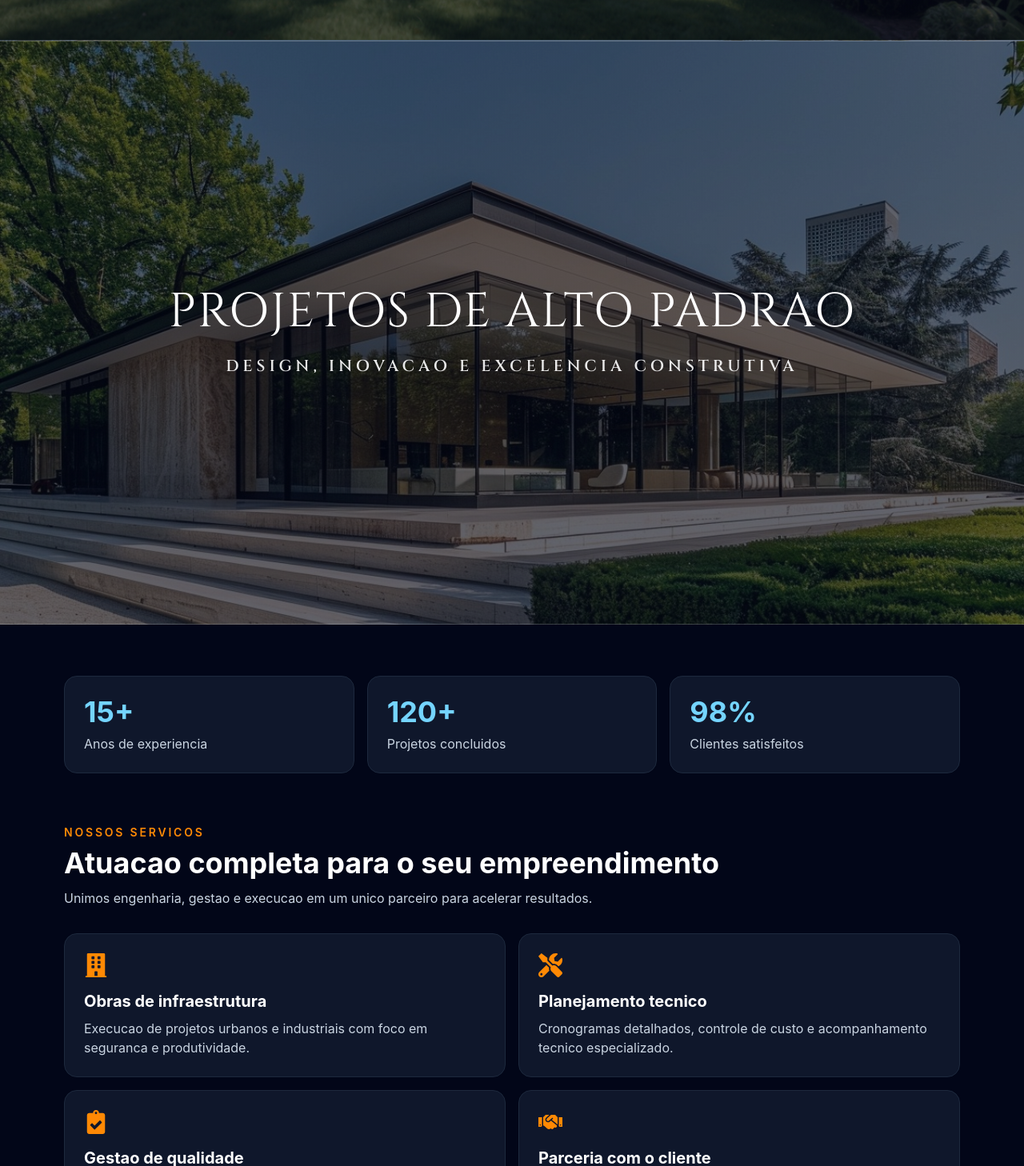
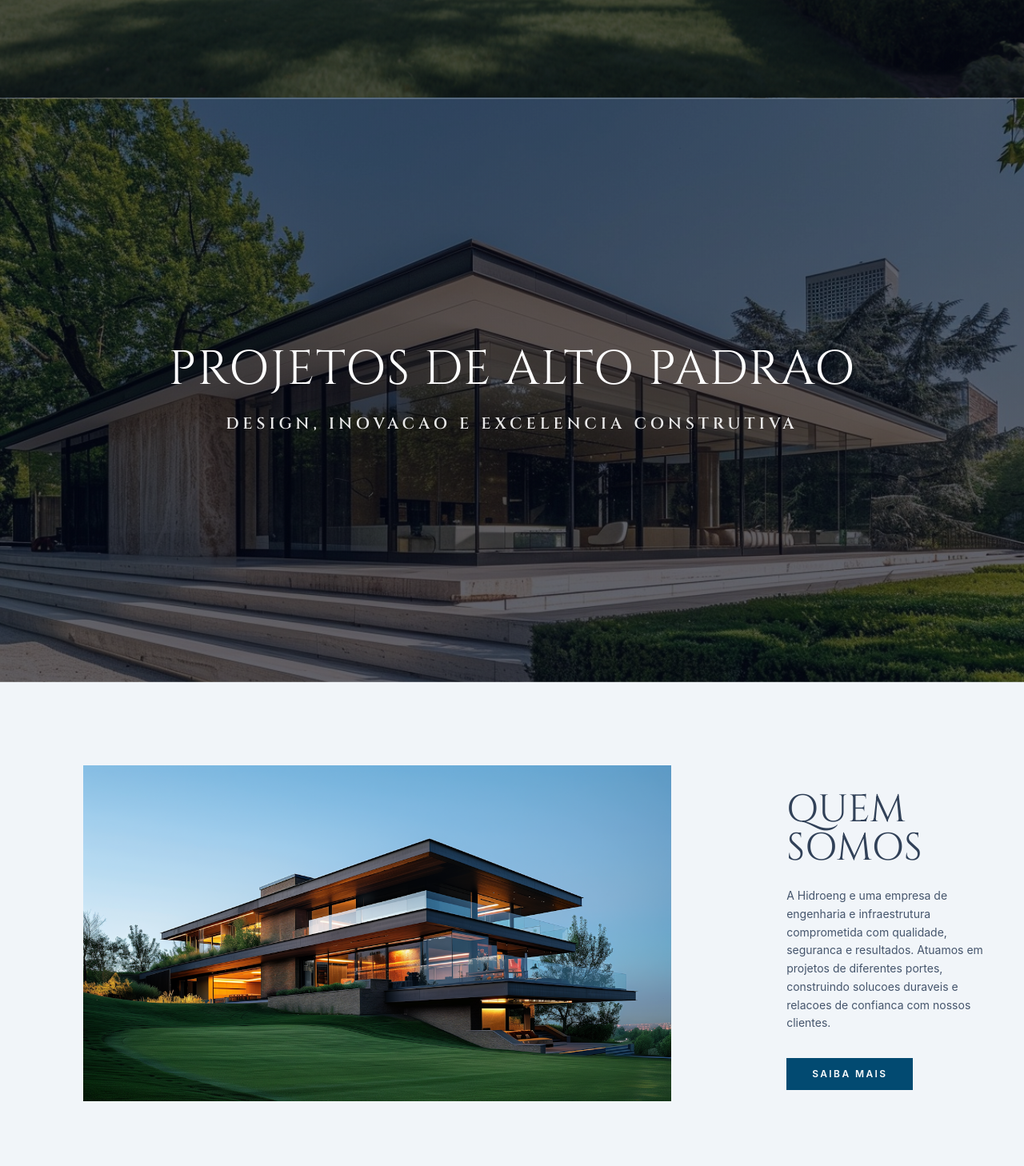
Before and after one commit to RockNicolas/Hidroeng, a React (Vite) app: page / in a window 1280 px wide. Shown: the part 752-2210 px from the top of the page at 80% size. Built offline with nearby package versions, Linux system fonts and the light colour scheme.

Commit message:
Quebrando home em components, ajustando efeitos fantasmas em imgs

```diff
--- a/src/components/SiteLayout.jsx
+++ b/src/components/SiteLayout.jsx
@@ -13,7 +13,7 @@ const navLinks = [
 
 function SiteLayout() {
   return (
-    <div className="min-h-screen bg-slate-950 text-slate-100">
+    <div className="min-h-screen bg-slate-100 text-slate-100">
       <header className="sticky top-0 z-50 border-b border-slate-200 bg-white text-slate-800 shadow-sm">
         <div className="flex w-full items-center justify-between gap-6 px-4 py-3 md:px-8 lg:px-10">
           <NavLink to="/" className="flex items-center gap-3">
--- /dev/null
+++ b/src/components/home/HeroBanner.jsx
@@ -0,0 +1,39 @@
+import useInView from '../../hooks/useInView'
+
+function HeroBanner({ image, title, subtitle }) {
+  const { ref, isVisible } = useInView({ threshold: 0.25 })
+
+  return (
+    <section
+      ref={ref}
+      className={`relative -mx-[calc(50dvw-50%)] w-dvw overflow-hidden border-y border-white/20 transition-all duration-1000 ${
+        isVisible ? 'reveal-visible' : 'reveal-hidden'
+      }`}
+      style={{
+        backgroundImage: `linear-gradient(rgba(2, 6, 23, 0.62), rgba(2, 6, 23, 0.62)), url(${image})`,
+        backgroundSize: 'cover',
+        backgroundPosition: 'center',
+        backgroundAttachment: 'fixed',
+      }}
+    >
+      <div className="flex h-[calc(100vh-72px)] flex-col items-center justify-center px-6 py-8 text-center">
+        <h2
+          className={`font-display text-3xl font-light uppercase tracking-wide text-white transition-all duration-1000 md:text-6xl ${
+            isVisible ? 'translate-y-0 opacity-100' : 'translate-y-6 opacity-0'
+          }`}
+        >
+          {title}
+        </h2>
+        <p
+          className={`font-display mt-6 text-sm font-semibold uppercase tracking-[0.25em] text-white/90 transition-all delay-150 duration-1000 md:text-xl ${
+            isVisible ? 'translate-y-0 opacity-100' : 'translate-y-6 opacity-0'
+          }`}
+        >
+          {subtitle}
+        </p>
+      </div>
+    </section>
+  )
+}
+
+export default HeroBanner
--- /dev/null
+++ b/src/components/home/ServicesSection.jsx
@@ -0,0 +1,24 @@
+import SectionTitle from '../SectionTitle'
+
+function ServicesSection({ services }) {
+  return (
+    <section>
+      <SectionTitle
+        eyebrow="Nossos servicos"
+        title="Atuacao completa para o seu empreendimento"
+        text="Unimos engenharia, gestao e execucao em um unico parceiro para acelerar resultados."
+      />
+      <div className="grid gap-4 md:grid-cols-2">
+        {services.map(({ icon: Icon, title, text }) => (
+          <article key={title} className="rounded-2xl border border-slate-800 bg-slate-900 p-6">
+            <Icon className="text-3xl text-orange-400" />
+            <h3 className="mt-4 text-xl font-bold text-white">{title}</h3>
+            <p className="mt-2 text-slate-300">{text}</p>
+          </article>
+        ))}
+      </div>
+    </section>
+  )
+}
+
+export default ServicesSection
--- /dev/null
+++ b/src/components/home/StatsSection.jsx
@@ -0,0 +1,16 @@
+function StatsSection({ stats }) {
+  return (
+    <section>
+      <div className="grid gap-4 md:grid-cols-3">
+        {stats.map((item) => (
+          <article key={item.label} className="rounded-2xl border border-slate-800 bg-slate-900 p-6">
+            <p className="text-4xl font-bold text-sky-300">{item.value}</p>
+            <p className="mt-2 text-slate-300">{item.label}</p>
+          </article>
+        ))}
+      </div>
+    </section>
+  )
+}
+
+export default StatsSection
--- /dev/null
+++ b/src/components/home/WhoWeAreSection.jsx
@@ -0,0 +1,42 @@
+import { Link } from 'react-router-dom'
+import useInView from '../../hooks/useInView'
+
+function WhoWeAreSection({ image }) {
+  const { ref, isVisible } = useInView({ threshold: 0.25 })
+
+  return (
+    <section ref={ref} className="-mx-[calc(50dvw-50%)] w-dvw overflow-hidden bg-slate-100 py-10 text-slate-800">
+      <div className="grid items-stretch md:grid-cols-[2.8fr_1fr]">
+        <div
+          className={`flex h-[320px] items-center justify-center bg-slate-100 transition-all duration-1000 md:h-[420px] ${
+            isVisible ? 'translate-x-0 opacity-100' : '-translate-x-12 opacity-0'
+          }`}
+        >
+          <img src={image} alt="Empreendimento moderno Hidroeng" className="h-full w-full object-contain" />
+        </div>
+        <div
+          className={`flex items-center px-8 py-8 transition-all delay-150 duration-1000 md:px-10 ${
+            isVisible ? 'translate-x-0 opacity-100' : 'translate-x-12 opacity-0'
+          }`}
+        >
+          <div>
+            <p className="font-display text-5xl uppercase leading-none text-slate-700">Quem somos</p>
+            <p className="mt-6 text-sm leading-relaxed text-slate-600">
+              A Hidroeng e uma empresa de engenharia e infraestrutura comprometida com qualidade, seguranca e
+              resultados. Atuamos em projetos de diferentes portes, construindo solucoes duraveis e relacoes de
+              confianca com nossos clientes.
+            </p>
+            <Link
+              to="/empresa"
+              className="mt-8 inline-block bg-sky-900 px-8 py-3 text-xs font-semibold uppercase tracking-[0.2em] text-white transition hover:bg-orange-500"
+            >
+              Saiba mais
+            </Link>
+          </div>
+        </div>
+      </div>
+    </section>
+  )
+}
+
+export default WhoWeAreSection
--- /dev/null
+++ b/src/hooks/useInView.js
@@ -0,0 +1,31 @@
+import { useEffect, useRef, useState } from 'react'
+
+function useInView(options = {}) {
+  const { threshold = 0.2, rootMargin = '0px', once = true } = options
+  const ref = useRef(null)
+  const [isVisible, setIsVisible] = useState(false)
+
+  useEffect(() => {
+    const element = ref.current
+    if (!element) return undefined
+
+    const observer = new IntersectionObserver(
+      ([entry]) => {
+        if (entry.isIntersecting) {
+          setIsVisible(true)
+          if (once) observer.disconnect()
+        } else if (!once) {
+          setIsVisible(false)
+        }
+      },
+      { threshold, rootMargin }
+    )
+
+    observer.observe(element)
+    return () => observer.disconnect()
+  }, [once, rootMargin, threshold])
+
+  return { ref, isVisible }
+}
+
+export default useInView
--- a/src/index.css
+++ b/src/index.css
@@ -23,3 +23,15 @@ body,
 .font-display {
   font-family: 'Cinzel', serif;
 }
+
+.reveal-hidden {
+  opacity: 0.45;
+  transform: translateY(28px) scale(1.015);
+  filter: blur(2px);
+}
+
+.reveal-visible {
+  opacity: 1;
+  transform: translateY(0) scale(1);
+  filter: blur(0);
+}
--- a/src/pages/HomePage.jsx
+++ b/src/pages/HomePage.jsx
@@ -1,9 +1,12 @@
-import { useEffect, useRef, useState } from 'react'
-import { Link } from 'react-router-dom'
 import { FaBuilding, FaClipboardCheck, FaHandshake, FaTools } from 'react-icons/fa'
-import SectionTitle from '../components/SectionTitle'
 import houseOne from '../assets/casas/Modern-Minimalist-House.png'
 import houseTwo from '../assets/casas/Modern-Architectural-Elegance.png'
+import buildingImage from '../assets/casas/Twilight Modern House.png'
+import HeroBanner from '../components/home/HeroBanner'
+import ServicesSection from '../components/home/ServicesSection'
+import StatsSection from '../components/home/StatsSection'
+import WhoWeAreSection from '../components/home/WhoWeAreSection'
+import useInView from '../hooks/useInView'
 
 const stats = [
   { value: '15+', label: 'Anos de experiencia' },
@@ -35,32 +38,15 @@ const services = [
 ]
 
 function HomePage() {
-  const [showSecondHero, setShowSecondHero] = useState(false)
-  const secondHeroRef = useRef(null)
-
-  useEffect(() => {
-    const element = secondHeroRef.current
-    if (!element) return undefined
-
-    const observer = new IntersectionObserver(
-      ([entry]) => {
-        if (entry.isIntersecting) {
-          setShowSecondHero(true)
-          observer.disconnect()
-        }
-      },
-      { threshold: 0.25 }
-    )
-
-    observer.observe(element)
-
-    return () => observer.disconnect()
-  }, [])
+  const { ref: firstHeroRef, isVisible: firstHeroVisible } = useInView({ threshold: 0.2 })
 
   return (
     <div>
       <section
-        className="relative -mx-[calc(50dvw-50%)] w-dvw overflow-hidden border-y border-white/20"
+        ref={firstHeroRef}
+        className={`relative -mx-[calc(50dvw-50%)] w-dvw overflow-hidden border-y border-white/20 transition-all duration-1000 ${
+          firstHeroVisible ? 'reveal-visible' : 'reveal-hidden'
+        }`}
         style={{
           backgroundImage: `linear-gradient(rgba(2, 6, 23, 0.62), rgba(2, 6, 23, 0.62)), url(${houseOne})`,
           backgroundSize: 'cover',
@@ -68,70 +54,41 @@ function HomePage() {
           backgroundAttachment: 'fixed',
         }}
       >
-        <div className="flex min-h-[calc(100vh-72px)] flex-col items-center justify-center px-6 py-12 text-center">
-          <h1 className="font-display text-4xl font-light uppercase tracking-wide text-white md:text-7xl">
+        <div className="flex h-screen flex-col items-center justify-center px-6 py-8 text-center">
+          <h1
+            className={`font-display text-4xl font-light uppercase tracking-wide text-white transition-all duration-1000 md:text-7xl ${
+              firstHeroVisible ? 'translate-y-0 opacity-100' : 'translate-y-6 opacity-0'
+            }`}
+          >
             Construindo Qualidade
           </h1>
-          <p className="font-display mt-6 text-xl font-semibold uppercase tracking-[0.35em] text-white/90 md:text-3xl">
+          <p
+            className={`font-display mt-6 text-xl font-semibold uppercase tracking-[0.35em] text-white/90 transition-all delay-150 duration-1000 md:text-3xl ${
+              firstHeroVisible ? 'translate-y-0 opacity-100' : 'translate-y-6 opacity-0'
+            }`}
+          >
             Desde 1976
           </p>
-          <div className="mt-6 h-[2px] w-44 bg-white/75 md:w-72" />
-          <p className="font-display mt-8 text-sm font-semibold uppercase tracking-[0.2em] text-white md:text-2xl">
+          <div
+            className={`mt-6 h-[2px] w-44 bg-white/75 transition-all delay-300 duration-1000 md:w-72 ${
+              firstHeroVisible ? 'opacity-100' : 'opacity-0'
+            }`}
+          />
+          <p
+            className={`font-display mt-8 text-sm font-semibold uppercase tracking-[0.2em] text-white transition-all delay-500 duration-1000 md:text-2xl ${
+              firstHeroVisible ? 'translate-y-0 opacity-100' : 'translate-y-6 opacity-0'
+            }`}
+          >
             Construimos sonhos, todos os dias!
           </p>
         </div>
       </section>
 
       <div className="space-y-16 pt-0">
-        <section
-          ref={secondHeroRef}
-          className={`relative -mx-[calc(50dvw-50%)] w-dvw overflow-hidden border-y border-white/20 transition-opacity duration-1000 ${
-            showSecondHero ? 'opacity-100' : 'opacity-0'
-          }`}
-          style={{
-            backgroundImage: `linear-gradient(rgba(2, 6, 23, 0.62), rgba(2, 6, 23, 0.62)), url(${houseTwo})`,
-            backgroundSize: 'cover',
-            backgroundPosition: 'center',
-            backgroundAttachment: 'fixed',
-          }}
-        >
-          <div className="flex min-h-[calc(100vh-72px)] flex-col items-center justify-center px-6 py-12 text-center">
-            <h2 className="font-display text-3xl font-light uppercase tracking-wide text-white md:text-6xl">
-              Projetos de Alto Padrao
-            </h2>
-            <p className="font-display mt-6 text-sm font-semibold uppercase tracking-[0.25em] text-white/90 md:text-xl">
-              Design, inovacao e excelencia construtiva
-            </p>
-          </div>
-        </section>
-
-        <section>
-          <div className="grid gap-4 md:grid-cols-3">
-            {stats.map((item) => (
-              <article key={item.label} className="rounded-2xl border border-slate-800 bg-slate-900 p-6">
-                <p className="text-4xl font-bold text-sky-300">{item.value}</p>
-                <p className="mt-2 text-slate-300">{item.label}</p>
-              </article>
-            ))}
-          </div>
-        </section>
-
-        <section>
-          <SectionTitle
-            eyebrow="Nossos servicos"
-            title="Atuacao completa para o seu empreendimento"
-            text="Unimos engenharia, gestao e execucao em um unico parceiro para acelerar resultados."
-          />
-          <div className="grid gap-4 md:grid-cols-2">
-            {services.map(({ icon: Icon, title, text }) => (
-              <article key={title} className="rounded-2xl border border-slate-800 bg-slate-900 p-6">
-                <Icon className="text-3xl text-orange-400" />
-                <h3 className="mt-4 text-xl font-bold text-white">{title}</h3>
-                <p className="mt-2 text-slate-300">{text}</p>
-              </article>
-            ))}
-          </div>
-        </section>
+        <HeroBanner image={houseTwo} title="Projetos de Alto Padrao" subtitle="Design, inovacao e excelencia construtiva" />
+        <WhoWeAreSection image={buildingImage} />
+        <StatsSection stats={stats} />
+        <ServicesSection services={services} />
       </div>
     </div>
   )
```
Also changed, not shown: src/assets/casas/Modern-House-Twilight.png (added), src/assets/casas/Twilight Modern House.png (added).
